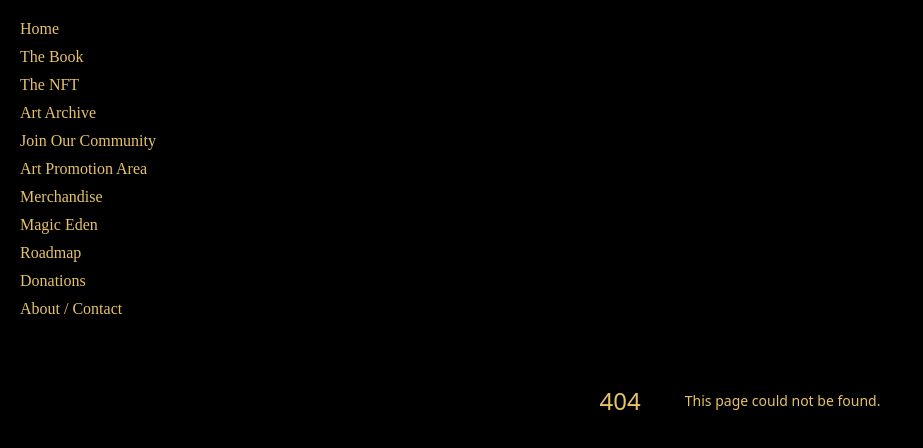
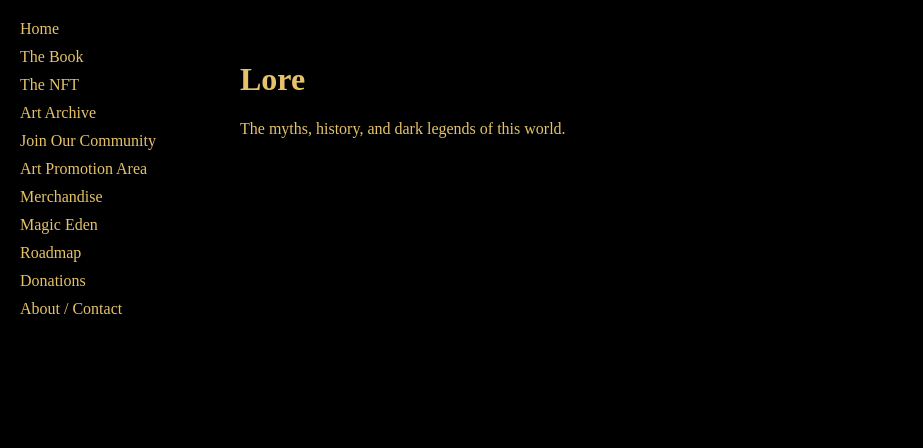
Before and after one commit to vesuvious-king/Kings-of-Solympus-, a Next.js app: page /lore in a window 1280 px wide. Before the commit this address had no page. Shown: the top 448 px of the page, without its empty margins (0-923 px from the left). Built offline with nearby package versions, Linux system fonts and the light colour scheme.

Commit message:
Create page.js

```diff
--- /dev/null
+++ b/app/lore/page.js
@@ -0,0 +1,8 @@
+export default function Lore() {
+  return (
+    <main style={{ padding: "40px" }}>
+      <h1>Lore</h1>
+      <p>The myths, history, and dark legends of this world.</p>
+    </main>
+  );
+}
```
